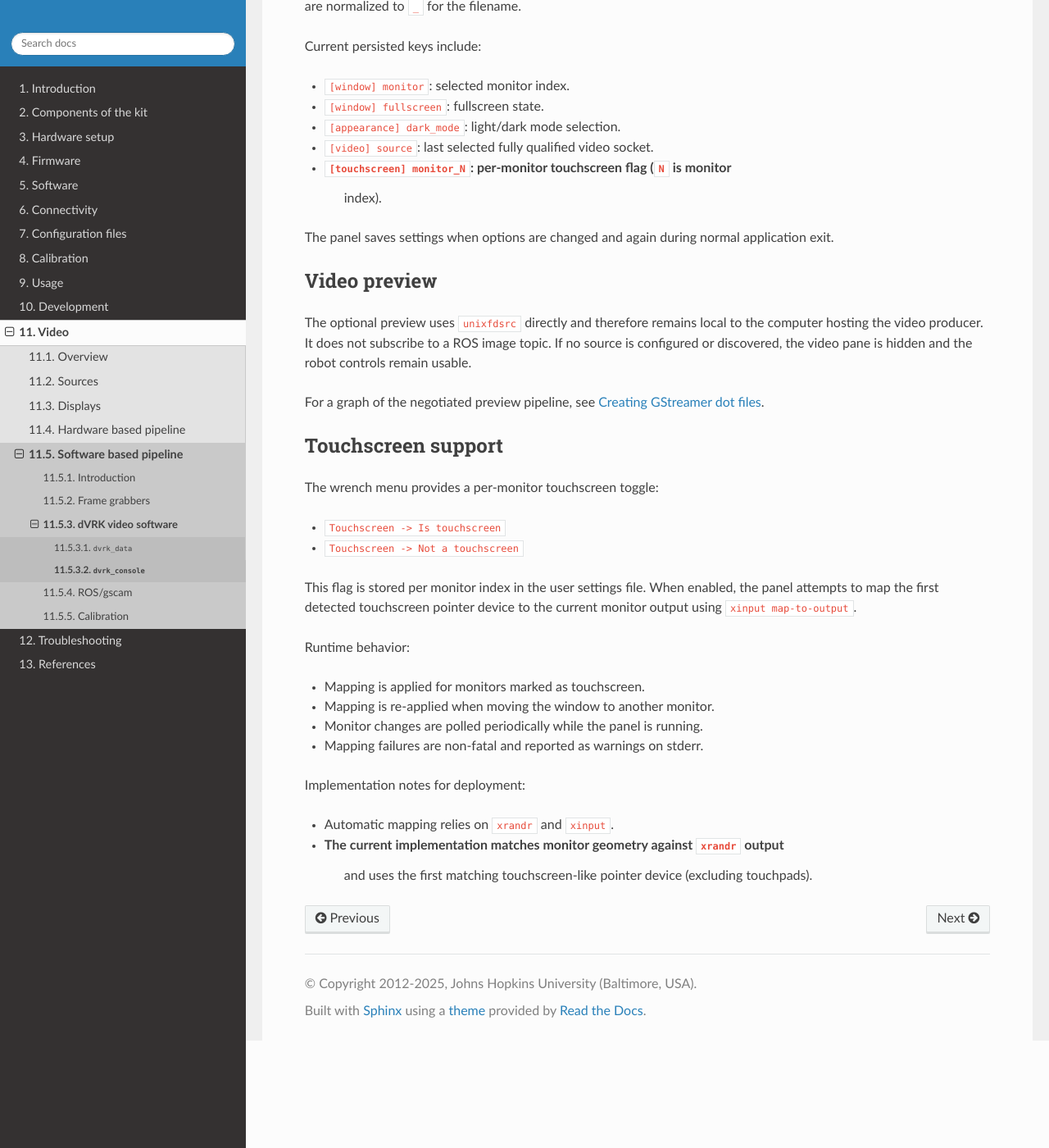
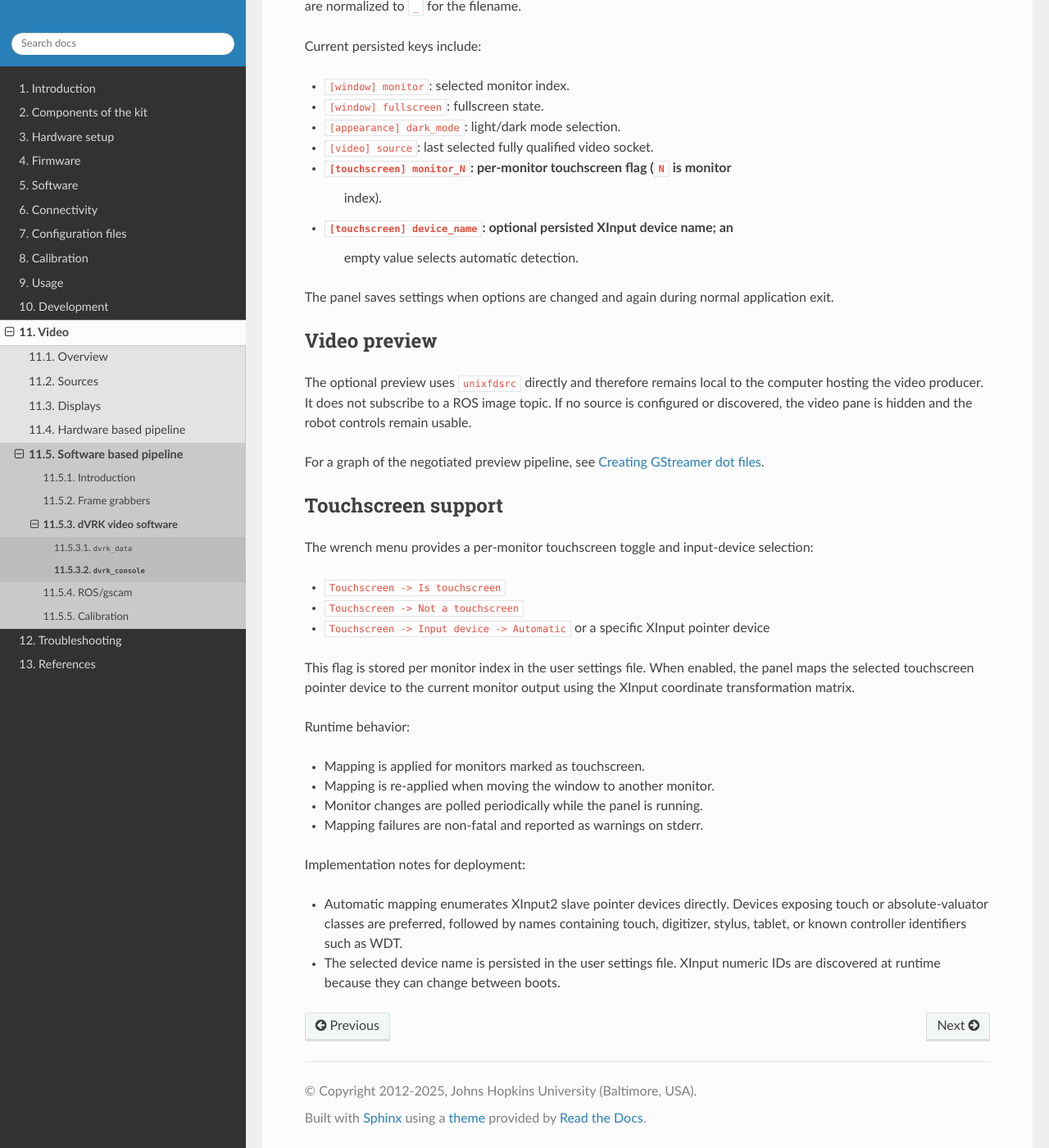
Before and after one commit to jhu-dvrk/dvrk-readthedocs, a Sphinx documentation site: the page built from docs/pages/video/software/dvrk/dvrk_console/control-panel.rst, in a window 1280 px wide and 1400 px high, scrolled down 1957 px. Shown: the whole window at 82% size. Built offline with Sphinx 7.4.7 and the Read the Docs theme 3.1.0, drawn with Linux system fonts in a browser that asks for light colours; the version number could not be read and is left out.

Commit message:
touchscreen updates

```diff
--- a/docs/pages/video/software/dvrk/dvrk_console/control-panel.rst
+++ b/docs/pages/video/software/dvrk/dvrk_console/control-panel.rst
@@ -106,6 +106,8 @@ Current persisted keys include:
 * ``[video] source``: last selected fully qualified video socket.
 * ``[touchscreen] monitor_N``: per-monitor touchscreen flag (``N`` is monitor
    index).
+* ``[touchscreen] device_name``: optional persisted XInput device name; an
+   empty value selects automatic detection.
 
 The panel saves settings when options are changed and again during normal
 application exit.
@@ -124,14 +126,17 @@ For a graph of the negotiated preview pipeline, see
 Touchscreen support
 *******************
 
-The wrench menu provides a per-monitor touchscreen toggle:
+The wrench menu provides a per-monitor touchscreen toggle and input-device
+selection:
 
 * ``Touchscreen -> Is touchscreen``
 * ``Touchscreen -> Not a touchscreen``
+* ``Touchscreen -> Input device -> Automatic`` or a specific XInput pointer
+  device
 
 This flag is stored per monitor index in the user settings file.  When enabled,
-the panel attempts to map the first detected touchscreen pointer device to the
-current monitor output using ``xinput map-to-output``.
+the panel maps the selected touchscreen pointer device to the current monitor
+output using the XInput coordinate transformation matrix.
 
 Runtime behavior:
 
@@ -142,7 +147,9 @@ Runtime behavior:
 
 Implementation notes for deployment:
 
-* Automatic mapping relies on ``xrandr`` and ``xinput``.
-* The current implementation matches monitor geometry against ``xrandr`` output
-   and uses the first matching touchscreen-like pointer device (excluding
-   touchpads).
+* Automatic mapping enumerates XInput2 slave pointer devices directly. Devices
+  exposing touch or absolute-valuator classes are preferred, followed by names
+  containing touch, digitizer, stylus, tablet, or known controller identifiers
+  such as WDT.
+* The selected device name is persisted in the user settings file. XInput
+  numeric IDs are discovered at runtime because they can change between boots.
```
